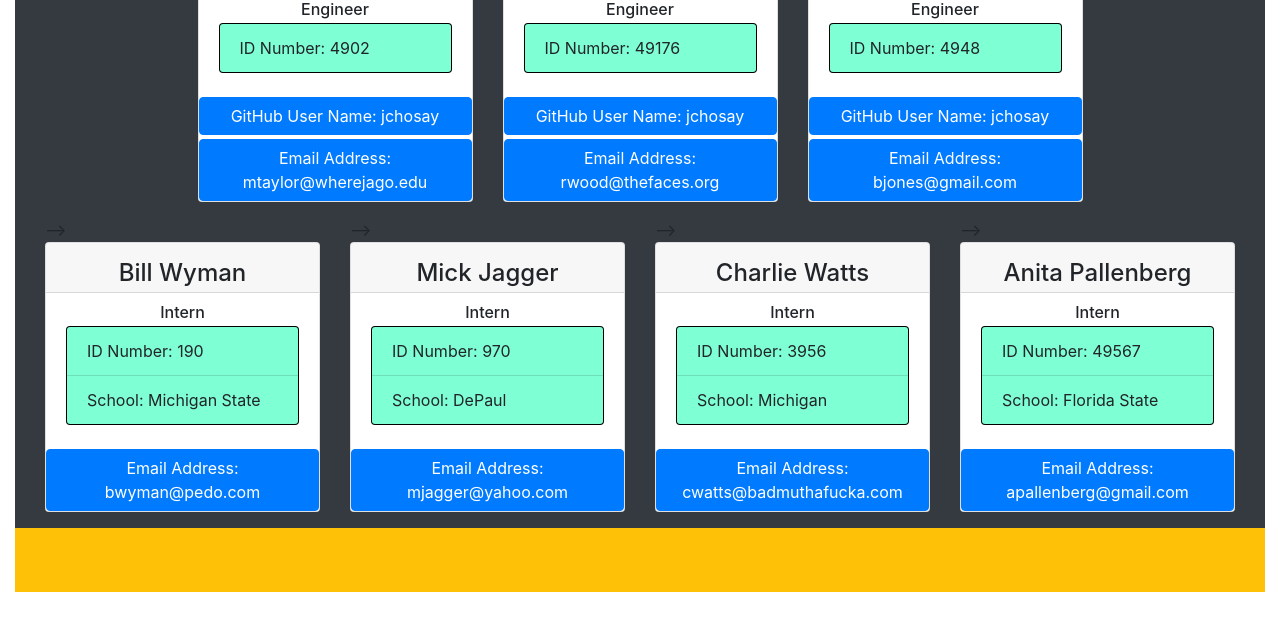
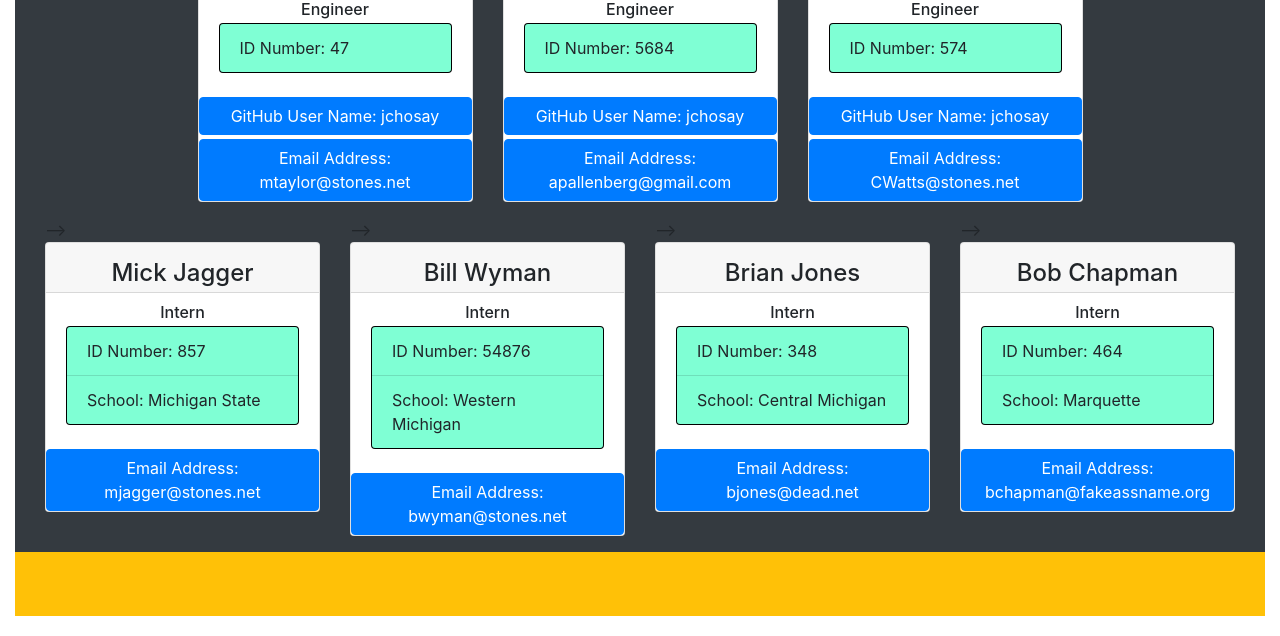
Before and after one commit to JChosay/hw9-team-profile-generator, a website: page index.html in a window 1280 px wide. Shown: the part 576-1212 px from the top of the page. Before the commit the page ends 1188 px from the top, so only its background shows below. Drawn offline with nearby package versions, Linux system fonts and the light colour scheme.

Commit message:
Included the index file generated during the recording.

```diff
--- a/index.html
+++ b/index.html
@@ -29,8 +29,8 @@
                         <div class="card-body mt-0 pt-1">
                             <div class="card" style="background-color:black;">
                                 <ul class="list-group list-group-flush">
-                                    <li class="list-group-item" style="background-color: aquamarine;">ID Number: 876</li>
-                                    <li class="list-group-item" style="background-color: aquamarine;">Office number: 21</li>
+                                    <li class="list-group-item" style="background-color: aquamarine;">ID Number: 475</li>
+                                    <li class="list-group-item" style="background-color: aquamarine;">Office number: 85</li>
                                 </ul>
                             </div>
 
@@ -53,15 +53,15 @@
                     <div class="card-body mt-0 pt-1">
                         <div class="card" style="background-color:black;">
                             <ul class="list-group list-group-flush">
-                            <li class="list-group-item" style="background-color: aquamarine;">ID Number: 4902</li>
+                            <li class="list-group-item" style="background-color: aquamarine;">ID Number: 47</li>
                         </div>
                     </div>
 
                     <a href = "https://github.com/jchosay" target="_blank">
                     <button class="btn btn-primary btn-block mt-1 id="jchosay">GitHub User Name: jchosay</button></a>
 
-                    <a href="mailto:mtaylor@wherejago.edu" target="_blank">
-                    <button class="btn btn-primary btn-block mt-1" id="mtaylor@wherejago.edu">Email Address: mtaylor@wherejago.edu</button></a>
+                    <a href="mailto:mtaylor@stones.net" target="_blank">
+                    <button class="btn btn-primary btn-block mt-1" id="mtaylor@stones.net">Email Address: mtaylor@stones.net</button></a>
                 </div>
             </div><!--closes individual engineer card-->
 
@@ -69,20 +69,20 @@
             <!--Opens Individual Engineer Card-->
             <div class="col-3">
                 <div class="card d-flex min-vw-20">
-                    <h4 class="card-header text-center pt-3 pb-1">Ronnie Wood</h4>
+                    <h4 class="card-header text-center pt-3 pb-1">Anita Pallenberg</h4>
                     <h6 class="card-subtitle text-center pt-3 pb-0">Engineer</h6>
                     <div class="card-body mt-0 pt-1">
                         <div class="card" style="background-color:black;">
                             <ul class="list-group list-group-flush">
-                            <li class="list-group-item" style="background-color: aquamarine;">ID Number: 49176</li>
+                            <li class="list-group-item" style="background-color: aquamarine;">ID Number: 5684</li>
                         </div>
                     </div>
 
                     <a href = "https://github.com/jchosay" target="_blank">
                     <button class="btn btn-primary btn-block mt-1 id="jchosay">GitHub User Name: jchosay</button></a>
 
-                    <a href="mailto:rwood@thefaces.org" target="_blank">
-                    <button class="btn btn-primary btn-block mt-1" id="rwood@thefaces.org">Email Address: rwood@thefaces.org</button></a>
+                    <a href="mailto:apallenberg@gmail.com" target="_blank">
+                    <button class="btn btn-primary btn-block mt-1" id="apallenberg@gmail.com">Email Address: apallenberg@gmail.com</button></a>
                 </div>
             </div><!--closes individual engineer card-->
 
@@ -90,20 +90,20 @@
             <!--Opens Individual Engineer Card-->
             <div class="col-3">
                 <div class="card d-flex min-vw-20">
-                    <h4 class="card-header text-center pt-3 pb-1">Brian Jones</h4>
+                    <h4 class="card-header text-center pt-3 pb-1">Charlie Watts</h4>
                     <h6 class="card-subtitle text-center pt-3 pb-0">Engineer</h6>
                     <div class="card-body mt-0 pt-1">
                         <div class="card" style="background-color:black;">
                             <ul class="list-group list-group-flush">
-                            <li class="list-group-item" style="background-color: aquamarine;">ID Number: 4948</li>
+                            <li class="list-group-item" style="background-color: aquamarine;">ID Number: 574</li>
                         </div>
                     </div>
 
                     <a href = "https://github.com/jchosay" target="_blank">
                     <button class="btn btn-primary btn-block mt-1 id="jchosay">GitHub User Name: jchosay</button></a>
 
-                    <a href="mailto:bjones@gmail.com" target="_blank">
-                    <button class="btn btn-primary btn-block mt-1" id="bjones@gmail.com">Email Address: bjones@gmail.com</button></a>
+                    <a href="mailto:CWatts@stones.net" target="_blank">
+                    <button class="btn btn-primary btn-block mt-1" id="CWatts@stones.net">Email Address: CWatts@stones.net</button></a>
                 </div>
             </div><!--closes individual engineer card-->
 
@@ -116,76 +116,76 @@
             <!--Opens Intern Card-->
             <div class="col-3 min-vw-20"> -->
                 <div class="card d-flex">
-                    <h4 class="card-header text-center pt-3 pb-1">Bill Wyman</h4>
+                    <h4 class="card-header text-center pt-3 pb-1">Mick Jagger</h4>
                     <h6 class="card-subtitle text-center pt-3 pb-0">Intern</h6>
                     <div class="card-body mt-0 pt-1">
                         <div class="card" style="background-color:black;">
                             <ul class="list-group list-group-flush">
-                            <li class="list-group-item" style="background-color: aquamarine;">ID Number: 190</li>
+                            <li class="list-group-item" style="background-color: aquamarine;">ID Number: 857</li>
                             <li class="list-group-item" style="background-color: aquamarine;">School: Michigan State</li>
                             </ul>
                         </div>
                     </div>
 
-                    <a href="mailto:bwyman@pedo.com" target="_blank">
-                    <button class="btn btn-primary btn-block mt-1" id="emailButtons">Email Address: bwyman@pedo.com</button></a>
+                    <a href="mailto:mjagger@stones.net" target="_blank">
+                    <button class="btn btn-primary btn-block mt-1" id="emailButtons">Email Address: mjagger@stones.net</button></a>
                 </div>
             </div><!--closes individual intern card-->
 
             <!--Opens Intern Card-->
             <div class="col-3 min-vw-20"> -->
                 <div class="card d-flex">
-                    <h4 class="card-header text-center pt-3 pb-1">Mick Jagger</h4>
+                    <h4 class="card-header text-center pt-3 pb-1">Bill Wyman</h4>
                     <h6 class="card-subtitle text-center pt-3 pb-0">Intern</h6>
                     <div class="card-body mt-0 pt-1">
                         <div class="card" style="background-color:black;">
                             <ul class="list-group list-group-flush">
-                            <li class="list-group-item" style="background-color: aquamarine;">ID Number: 970</li>
-                            <li class="list-group-item" style="background-color: aquamarine;">School: DePaul</li>
+                            <li class="list-group-item" style="background-color: aquamarine;">ID Number: 54876</li>
+                            <li class="list-group-item" style="background-color: aquamarine;">School: Western Michigan</li>
                             </ul>
                         </div>
                     </div>
 
-                    <a href="mailto:mjagger@yahoo.com" target="_blank">
-                    <button class="btn btn-primary btn-block mt-1" id="emailButtons">Email Address: mjagger@yahoo.com</button></a>
+                    <a href="mailto:bwyman@stones.net" target="_blank">
+                    <button class="btn btn-primary btn-block mt-1" id="emailButtons">Email Address: bwyman@stones.net</button></a>
                 </div>
             </div><!--closes individual intern card-->
 
             <!--Opens Intern Card-->
             <div class="col-3 min-vw-20"> -->
                 <div class="card d-flex">
-                    <h4 class="card-header text-center pt-3 pb-1">Charlie Watts</h4>
+                    <h4 class="card-header text-center pt-3 pb-1">Brian Jones</h4>
                     <h6 class="card-subtitle text-center pt-3 pb-0">Intern</h6>
                     <div class="card-body mt-0 pt-1">
                         <div class="card" style="background-color:black;">
                             <ul class="list-group list-group-flush">
-                            <li class="list-group-item" style="background-color: aquamarine;">ID Number: 3956</li>
-                            <li class="list-group-item" style="background-color: aquamarine;">School: Michigan</li>
+                            <li class="list-group-item" style="background-color: aquamarine;">ID Number: 348</li>
+                            <li class="list-group-item" style="background-color: aquamarine;">School: Central Michigan</li>
                             </ul>
                         </div>
                     </div>
 
-                    <a href="mailto:cwatts@badmuthafucka.com" target="_blank">
-                    <button class="btn btn-primary btn-block mt-1" id="emailButtons">Email Address: cwatts@badmuthafucka.com</button></a>
+                    <a href="mailto:bjones@dead.net" target="_blank">
+                    <button class="btn btn-primary btn-block mt-1" id="emailButtons">Email Address: bjones@dead.net</button></a>
                 </div>
             </div><!--closes individual intern card-->
 
             <!--Opens Intern Card-->
             <div class="col-3 min-vw-20"> -->
                 <div class="card d-flex">
-                    <h4 class="card-header text-center pt-3 pb-1">Anita Pallenberg</h4>
+                    <h4 class="card-header text-center pt-3 pb-1">Bob Chapman</h4>
                     <h6 class="card-subtitle text-center pt-3 pb-0">Intern</h6>
                     <div class="card-body mt-0 pt-1">
                         <div class="card" style="background-color:black;">
                             <ul class="list-group list-group-flush">
-                            <li class="list-group-item" style="background-color: aquamarine;">ID Number: 49567</li>
-                            <li class="list-group-item" style="background-color: aquamarine;">School: Florida State</li>
+                            <li class="list-group-item" style="background-color: aquamarine;">ID Number: 464</li>
+                            <li class="list-group-item" style="background-color: aquamarine;">School: Marquette</li>
                             </ul>
                         </div>
                     </div>
 
-                    <a href="mailto:apallenberg@gmail.com" target="_blank">
-                    <button class="btn btn-primary btn-block mt-1" id="emailButtons">Email Address: apallenberg@gmail.com</button></a>
+                    <a href="mailto:bchapman@fakeassname.org" target="_blank">
+                    <button class="btn btn-primary btn-block mt-1" id="emailButtons">Email Address: bchapman@fakeassname.org</button></a>
                 </div>
             </div><!--closes individual intern card-->
 
--- a/index.js
+++ b/index.js
@@ -141,7 +141,6 @@ function askForEngineerInfo(){
         var arrayContent = sectionEngineer;
         sectionEngineer = arrayContent + tempText;
         // sectionEngineer = arrayContent.concat(tempText);
-        console.log(sectionEngineer);
 
         addAnEmployee();
     })
@@ -196,7 +195,6 @@ function askForInternInfo(){
 
         var arrayContent = sectionIntern;
         sectionIntern = arrayContent + tempText;
-        console.log(sectionIntern);
 
         addAnEmployee();
     });
@@ -217,6 +215,7 @@ function addAnEmployee(){
         }else if (answers.emptype === "Intern"){
             askForInternInfo();
         }else{
+            console.log("The html for your new team website has been generated.");
             console.log("Thanks for playing, guy!");
             buildPage();
         }
@@ -255,7 +254,7 @@ function buildPage(){
     const htmlRaw = [sectionHeader+sectionManager+sectionEngineer+splice3+sectionIntern+splice4];
 
     html = htmlRaw.toString();
-    console.log(html);
+    // console.log(html);
 
     fs.writeFile('index.html', html, (err) => {
         if (err) throw err;
```
